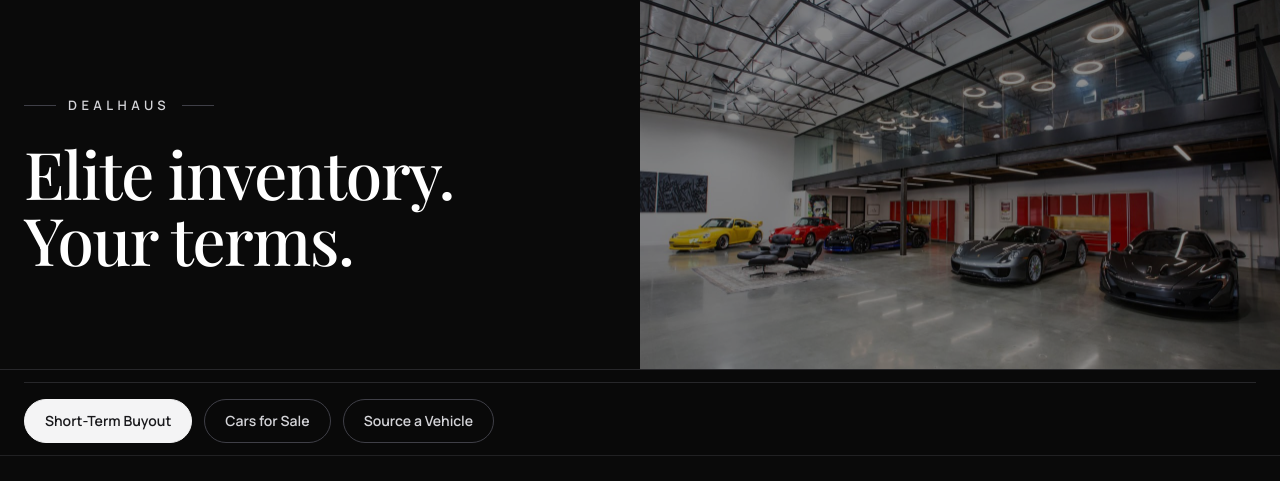
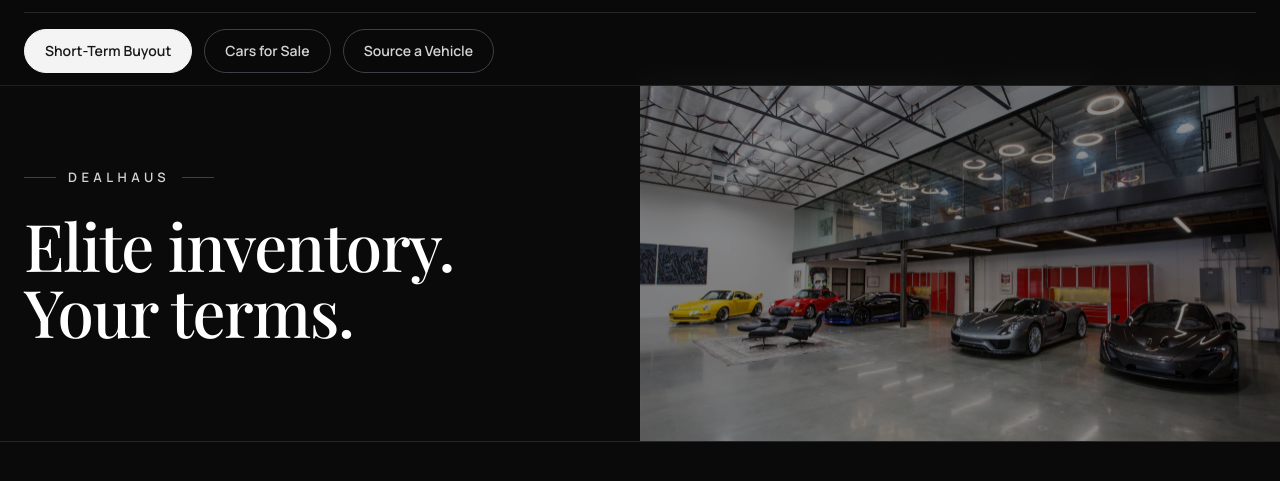
Before and after one commit to stradacorsagroup-art/scg-site-1772418012, a Next.js app: page / in a window 1280 px wide. Shown: the top 481 px of the page. Built offline with nearby package versions, Linux system fonts and the light colour scheme.

Commit message:
Pin ownership pills to top across page navigation

```diff
--- a/src/app/apply/page.tsx
+++ b/src/app/apply/page.tsx
@@ -3,7 +3,12 @@ import { OwnershipPills } from "@/components/ownership-pills";
 
 export default function ApplyPage() {
   return (
-    <main className="min-h-screen bg-[#0a0a0a] text-zinc-100">
+    <main className="min-h-screen bg-[#0a0a0a] pt-[72px] text-zinc-100">
+      <section className="fixed inset-x-0 top-0 z-50 border-b border-zinc-800/80 bg-[#0a0a0a]/95 backdrop-blur">
+        <div className="mx-auto max-w-7xl px-5 py-3 sm:px-6">
+          <OwnershipPills active="apply" />
+        </div>
+      </section>
       <section className="border-b border-zinc-800 bg-[radial-gradient(circle_at_30%_20%,#1d1d1d_0%,#0a0a0a_50%)]">
         <div className="mx-auto max-w-7xl px-5 py-10 sm:px-6 sm:py-14 lg:py-16">
           <div className="inline-flex items-center gap-3">
@@ -12,12 +17,6 @@ export default function ApplyPage() {
             <span className="h-px w-8 bg-zinc-700" />
           </div>
           <h1 className="font-display mt-4 max-w-5xl text-[2.2rem] leading-[1.03] tracking-[-0.02em] text-white sm:text-[4rem]">Apply.</h1>
-        </div>
-      </section>
-
-      <section className="sticky top-0 z-40 border-b border-zinc-800/80 bg-[#0a0a0a]/95 backdrop-blur">
-        <div className="mx-auto max-w-7xl px-5 py-3 sm:px-6">
-          <OwnershipPills active="apply" />
         </div>
       </section>
 
--- a/src/app/cars-for-sale/page.tsx
+++ b/src/app/cars-for-sale/page.tsx
@@ -46,7 +46,12 @@ export default function CarsForSalePage() {
   });
 
   return (
-    <main className="min-h-screen bg-[#0a0a0a] text-zinc-100">
+    <main className="min-h-screen bg-[#0a0a0a] pt-[72px] text-zinc-100">
+      <section className="fixed inset-x-0 top-0 z-50 border-b border-zinc-800/80 bg-[#0a0a0a]/95 backdrop-blur">
+        <div className="mx-auto max-w-7xl px-5 py-3 sm:px-6">
+          <OwnershipPills active="sale" />
+        </div>
+      </section>
       <section className="border-b border-zinc-800 bg-[radial-gradient(circle_at_30%_20%,#1d1d1d_0%,#0a0a0a_50%)]">
         <div className="mx-auto max-w-7xl px-5 py-10 sm:px-6 sm:py-14 lg:py-16">
           <div className="inline-flex items-center gap-3">
@@ -55,12 +60,6 @@ export default function CarsForSalePage() {
             <span className="h-px w-8 bg-zinc-700" />
           </div>
           <h1 className="font-display mt-4 max-w-5xl text-[2.2rem] leading-[1.03] tracking-[-0.02em] text-white sm:text-[4rem]">Cars for sale.</h1>
-        </div>
-      </section>
-
-      <section className="sticky top-0 z-40 border-b border-zinc-800/80 bg-[#0a0a0a]/95 backdrop-blur">
-        <div className="mx-auto max-w-7xl px-5 py-3 sm:px-6">
-          <OwnershipPills active="sale" />
         </div>
       </section>
 
--- a/src/app/page.tsx
+++ b/src/app/page.tsx
@@ -79,7 +79,13 @@ export default function Home() {
   };
 
   return (
-    <main className="min-h-screen bg-[#0a0a0a] text-zinc-100">
+    <main className="min-h-screen bg-[#0a0a0a] pt-[72px] text-zinc-100">
+      <section className="fixed inset-x-0 top-0 z-50 border-b border-zinc-800/80 bg-[#0a0a0a]/95 backdrop-blur">
+        <div className="mx-auto max-w-7xl px-5 py-3 sm:px-6">
+          <OwnershipPills active="membership" />
+        </div>
+      </section>
+
       <section className="relative overflow-hidden border-b border-zinc-800 bg-[#0a0a0a]">
         <div className="absolute inset-0 lg:hidden">
           <Image
@@ -126,12 +132,6 @@ export default function Home() {
         </div>
 
 
-      </section>
-
-      <section className="sticky top-0 z-40 border-b border-zinc-800/80 bg-[#0a0a0a]/95 backdrop-blur">
-        <div className="mx-auto max-w-7xl px-5 py-3 sm:px-6">
-          <OwnershipPills active="membership" />
-        </div>
       </section>
 
       <section id="membership-inventory" className="mx-auto max-w-7xl px-5 py-8 sm:px-6 sm:py-10">
```
